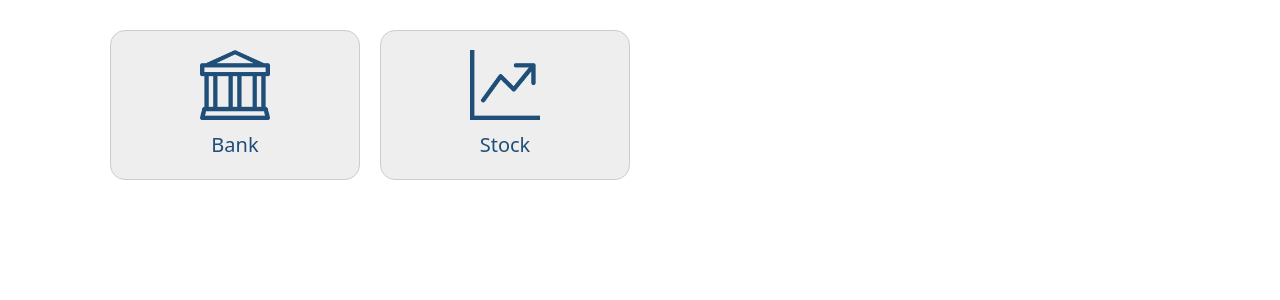
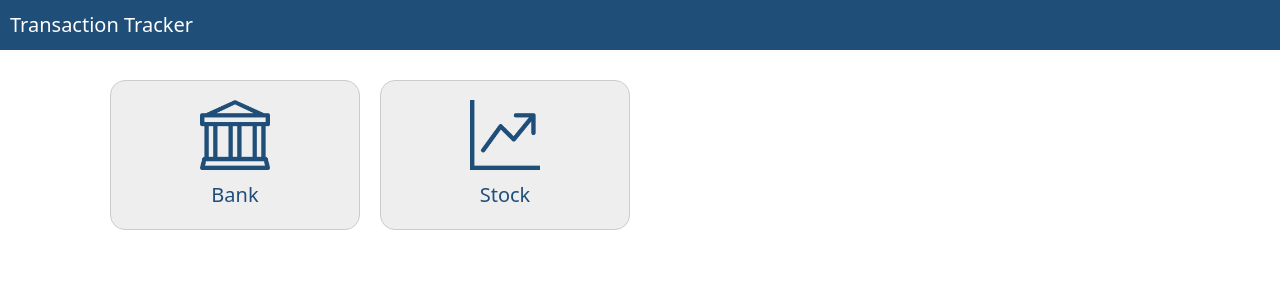
Before and after one commit to ayushkumar-maurya/Transaction-Tracker-Web, a React (Vite) app: page / in a window 1280 px wide. Shown: the top 300 px of the page. Built offline with nearby package versions, Linux system fonts and the light colour scheme.

Commit message:
Added Header Component

```diff
--- a/src/App.jsx
+++ b/src/App.jsx
@@ -1,9 +1,11 @@
 import { BrowserRouter as Router } from 'react-router-dom'
+import Header from './components/Header'
 import AppRoutes from './components/AppRoutes'
 
 const App = () => {
   return (
     <Router>
+      <Header />
       <AppRoutes />
     </Router>
   )
--- a/src/colours.js
+++ b/src/colours.js
@@ -1,4 +1,7 @@
 export default {
+  primaryBg: '#1F4E79',
+  primaryFg: '#FFF',
+
   screenBg: '#FFF',
   itemBg: '#EEE',
   itemFg: '#1F4E79',
--- /dev/null
+++ b/src/components/Header.jsx
@@ -0,0 +1,22 @@
+import { useLocation } from "react-router-dom";
+import styles from "../styles/headerStyles"
+
+const Header = () => {
+  const titles = {
+    '/': 'Transaction Tracker',
+    '/bank': 'Bank',
+    '/bank/add-transaction': 'Add Transaction',
+    '/stock': 'Stock',
+    '/stock/add-transaction': 'Add Transaction'
+  }
+
+  const location = useLocation();
+
+  return (
+    <div style={styles.header}>
+      <p style={styles.title}>{ titles[location.pathname] }</p>
+    </div>
+  )
+}
+
+export default Header
--- a/src/components/Home.jsx
+++ b/src/components/Home.jsx
@@ -38,7 +38,7 @@ const Home = () => {
   ]
 
   return (
-    <div className='container' style={styles.container} ref={containerRef}>
+    <div className='container-fluid' style={styles.container} ref={containerRef}>
       <div style={styles.childContainer}>
 
         {menuOptions.map((opt, index) =>
--- /dev/null
+++ b/src/styles/headerStyles.jsx
@@ -0,0 +1,20 @@
+import colours from "../colours";
+
+const styles = {
+  header: {
+    backgroundColor: colours.primaryBg,
+    padding: 10
+  },
+
+  title: {
+    color: colours.primaryFg,
+    fontSize: 20,
+    margin: 0,
+    whiteSpace: 'nowrap',
+    overflow: 'hidden',
+    textOverflow: 'ellipsis',
+    cursor: 'default'
+  }
+}
+
+export default styles
```
